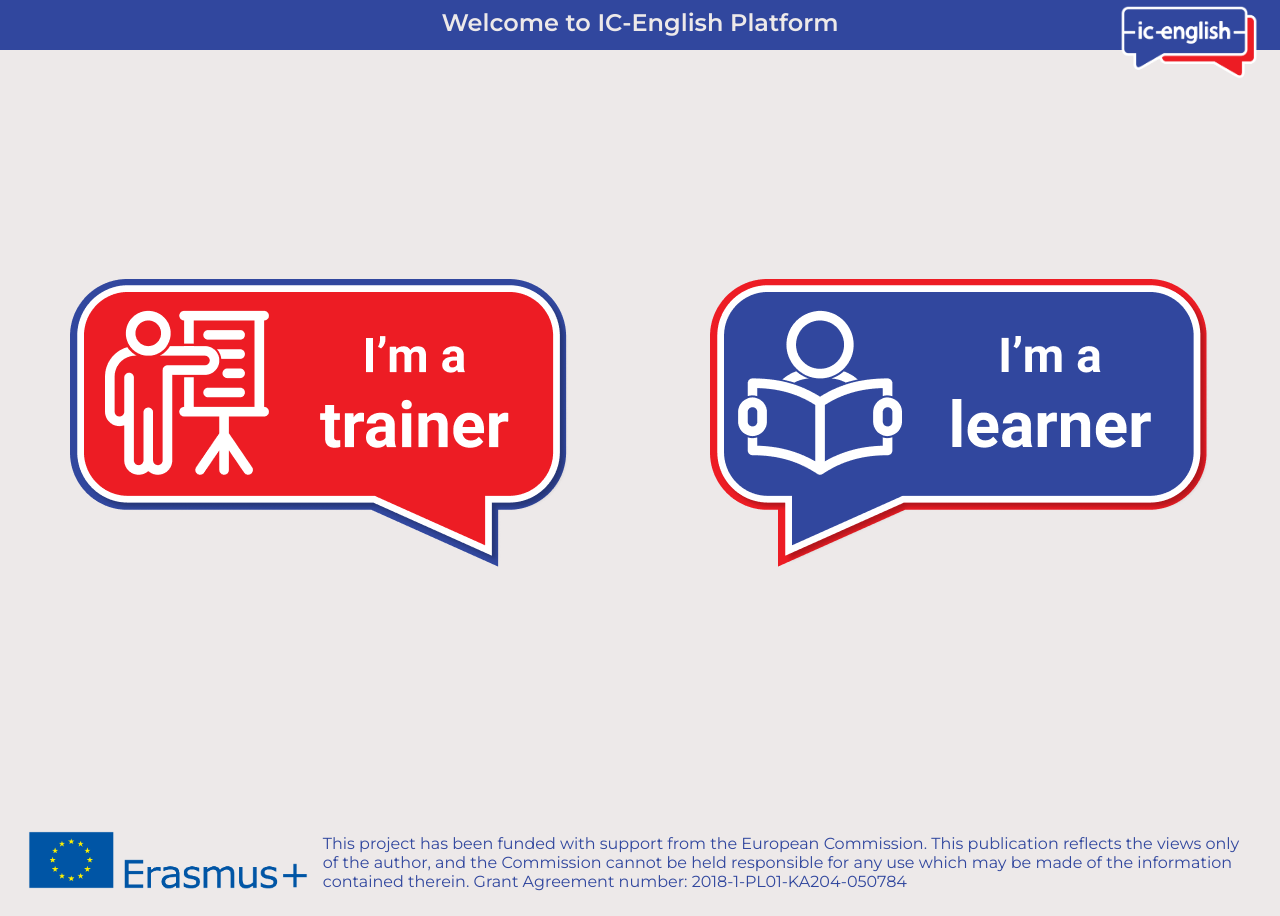
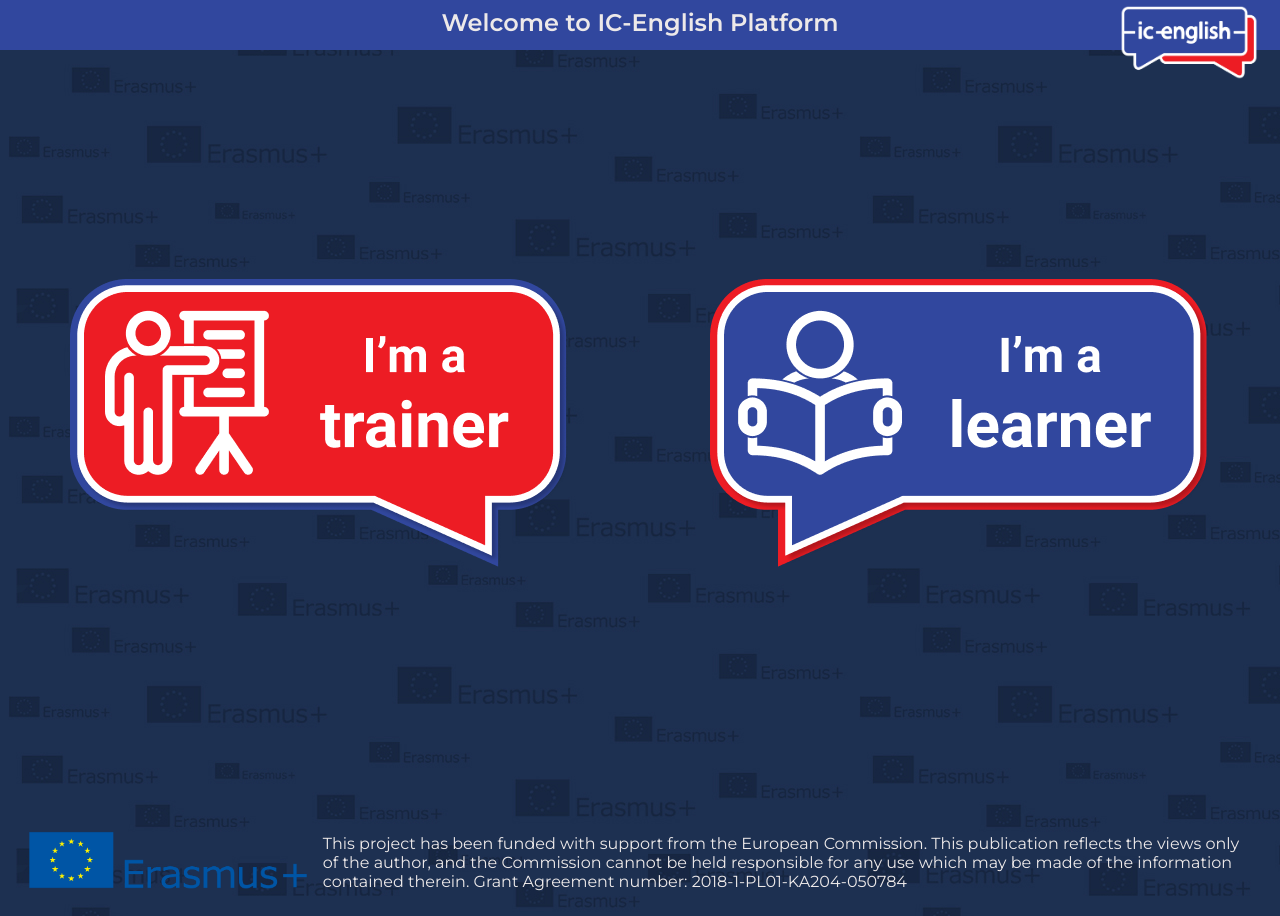
Before and after one commit to WooCashpirowski/ic-english-platform, a React (Create React App) app: page / in a window 1280 px wide. Built offline with nearby package versions, Linux system fonts and the light colour scheme.

Commit message:
changed background & some styles

```diff
--- a/src/App.js
+++ b/src/App.js
@@ -11,11 +11,12 @@
 import Error from "./pages/Error";
 import Multimedia from "./pages/Multimedia";
 import { AnimatePresence } from "framer-motion";
+import bg from "./assets/img/bg.jpg";
 
 function App() {
   const location = useLocation();
   return (
-    <>
+    <div style={{ backgroundImage: `url(${bg})`, minHeight: "100vh" }}>
       <AnimatePresence exitBeforeEnter>
         <Switch location={location} key={location.key}>
           <Route exact path="/">
@@ -50,7 +51,7 @@
           </Route>
         </Switch>
       </AnimatePresence>
-    </>
+    </div>
   );
 }
 
--- a/src/components/Footer.js
+++ b/src/components/Footer.js
@@ -6,6 +6,7 @@
   padding: 1rem 2rem 0.5rem;
   margin: auto;
   width: 100%;
+  /* background: rgba(237, 233, 233, 0.1); */
   .footer {
     display: flex;
     justify-content: space-evenly;
@@ -14,6 +15,7 @@
     opacity: 1;
     transform: scale(1);
     transition: all 0.8s ease-in-out;
+
     img {
       width: 310px;
       margin-left: -1.2rem;
@@ -43,7 +45,7 @@
           <img src={erasmusLogo} alt="erasmus-plus" />
         </div>
         <div className="funding-info">
-          <p>
+          <p className="c-light">
             This project has been funded with support from the European
             Commission. This publication reflects the views only of the author,
             and the Commission cannot be held responsible for any use which may
--- a/src/components/InnerWrapper.js
+++ b/src/components/InnerWrapper.js
@@ -112,8 +112,6 @@
     h1 {
       font-size: 1.2rem;
       margin: 4rem 1rem;
-      color: var(--color-main);
-      border: 1px solid var(--color-main);
     }
   }
 `;
--- a/src/pages/Media.js
+++ b/src/pages/Media.js
@@ -71,7 +71,6 @@
               <h1
                 onClick={() => {
                   setActiveContent(media[0].id);
-                  console.log(activeContent);
                   return activeContent;
                 }}
               >
```
Also changed, not shown: src/assets/img/bg.jpg (added).
